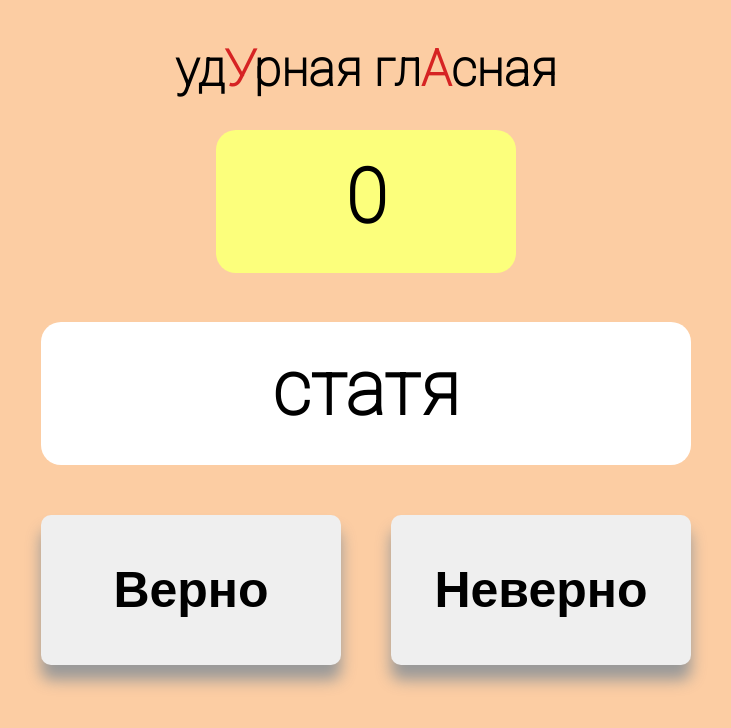
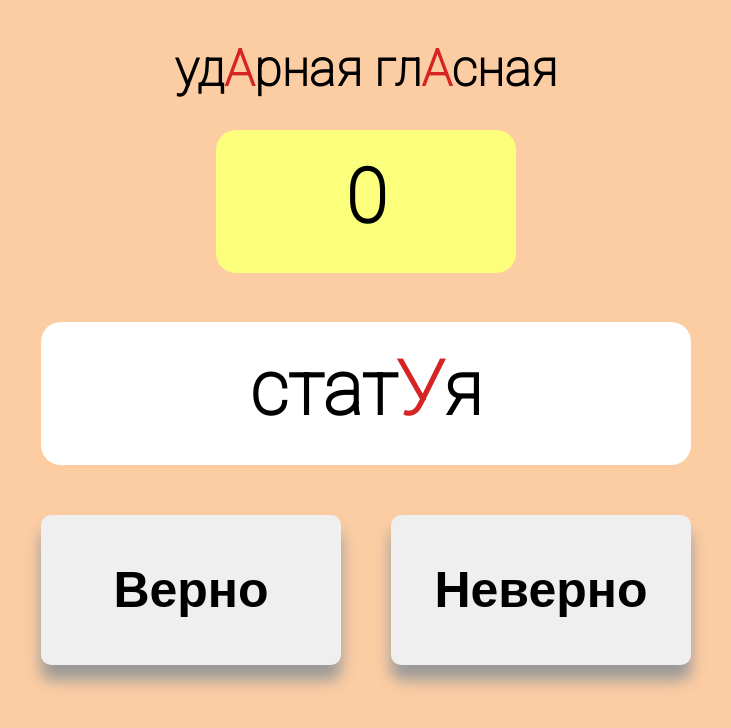
Before and after one commit to IvanLomovtsev/Stressed-Vowel, a plain HTML site: page game-page.html in a window 1280 px wide. Shown: the whole page, without its empty margins (274-1005 px from the left). Drawn offline with Linux system fonts and the light colour scheme.

Commit message:
refactor: add class of stressed letters

```diff
--- a/css/style.css
+++ b/css/style.css
@@ -14,7 +14,10 @@ h1 {
     font-size: 50px;
     padding-top: 40px;
 }
-.stressed-vowel {
+button {
+    cursor: pointer;
+}
+.stressed-vowel,.stressed-letter {
     color: #D62323;
 }
 .description {
--- a/game-page.html
+++ b/game-page.html
@@ -17,7 +17,7 @@
             <span class="score"></span>
         </div>
         <div class="card">
-            <span class='start-word'></span><span class="stressed-vowel"></span><span class="end-word"></span>
+            <span class='start-word'></span><span class="stressed-letter"></span><span class="end-word"></span>
             <span class="word"></span>
         </div>
         <div class = control-buttons>
--- a/js/script.js
+++ b/js/script.js
@@ -18,7 +18,7 @@ function getNewWord() {
         trueWord = data[num]['true'];
         const displayedWord = document.querySelector('.word');
         const startWord = document.querySelector('.start-word');
-        const stressedVovel = document.querySelector('.stressed-vowel');
+        const stressedVovel = document.querySelector('.stressed-letter');
         const endWord = document.querySelector('.end-word');
         function searchStressedVovel(currentWord) {
             let vowel = ["А", "У", "О","Ы", "Э", "Я", "Ю", "Ё", "И", "Е"];
@@ -34,8 +34,11 @@ function getNewWord() {
                     else {
                         word = currentWord.split(letter);
                         startWord.textContent = word[0];
+                        console.log(letter);
                         stressedVovel.textContent = letter;
+                        console.log(stressedVovel.innerHTML);
                         endWord.textContent = word[1];
+                        console.log(endWord.innerHTML);
                     }
                 }
         })
```
